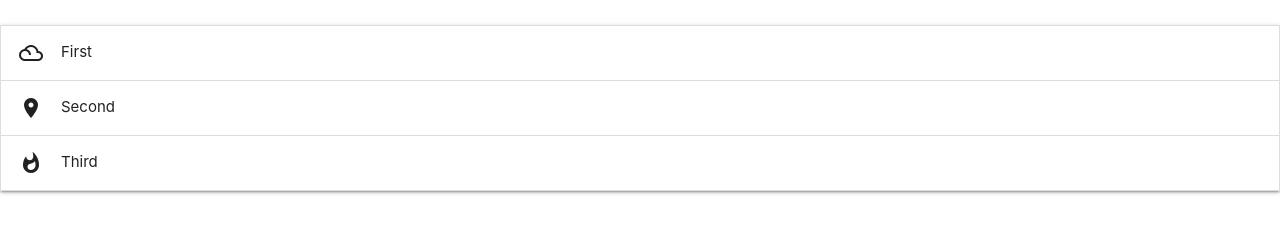
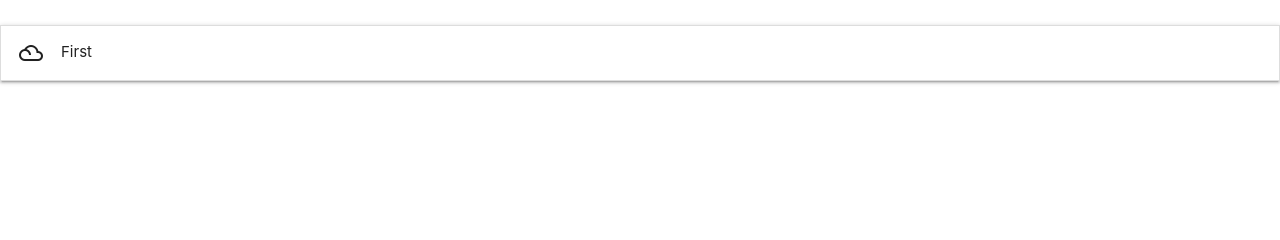
Before and after one commit to TiffanyVPhan/MyCUEverything, a Flask app: template front-end/templates/dash.html in a window 1280 px wide. Shown: the part 345-585 px from the top of the page. Run offline with Flask 2, Linux system fonts and the light colour scheme; the template is opened without the code that fills it, so the values that code supplies are empty.

Commit message:
more dash stuff

```diff
--- a/front-end/templates/dash.html
+++ b/front-end/templates/dash.html
@@ -15,14 +15,7 @@
       <div class="collapsible-header"><i class="material-icons">filter_drama</i>First</div>
       <div class="collapsible-body"><span>Lorem ipsum dolor sit amet.</span></div>
     </li>
-    <li>
-      <div class="collapsible-header"><i class="material-icons">place</i>Second</div>
-      <div class="collapsible-body"><span>Lorem ipsum dolor sit amet.</span></div>
-    </li>
-    <li>
-      <div class="collapsible-header"><i class="material-icons">whatshot</i>Third</div>
-      <div class="collapsible-body"><span>Lorem ipsum dolor sit amet.</span></div>
-    </li>
+
   </ul>
 
   <script>
```
